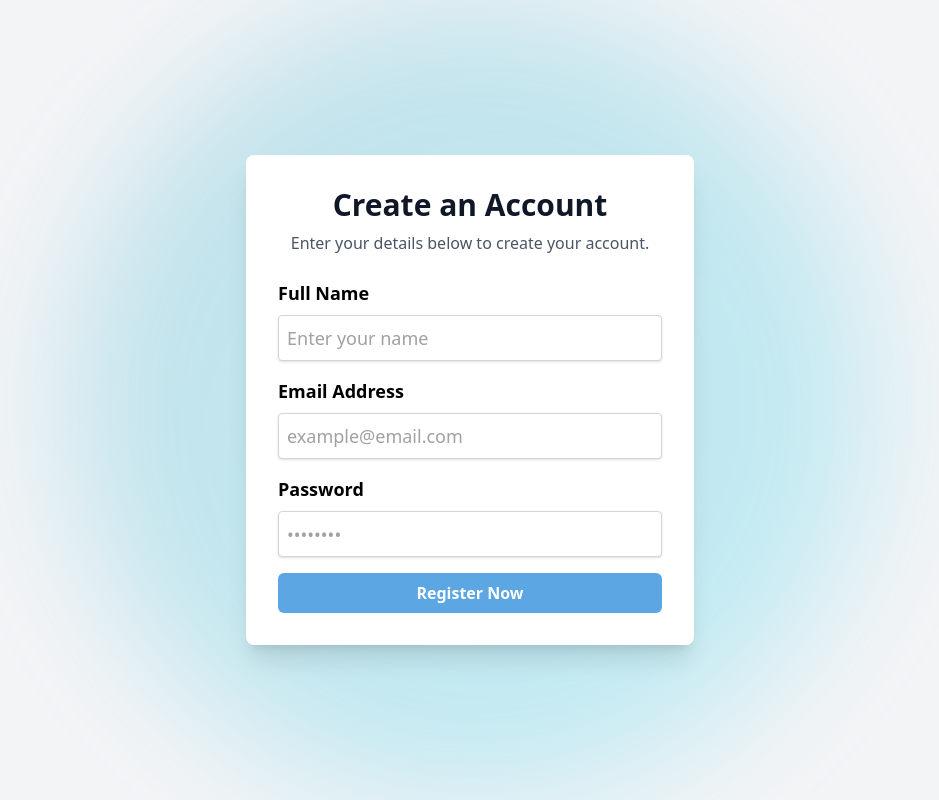
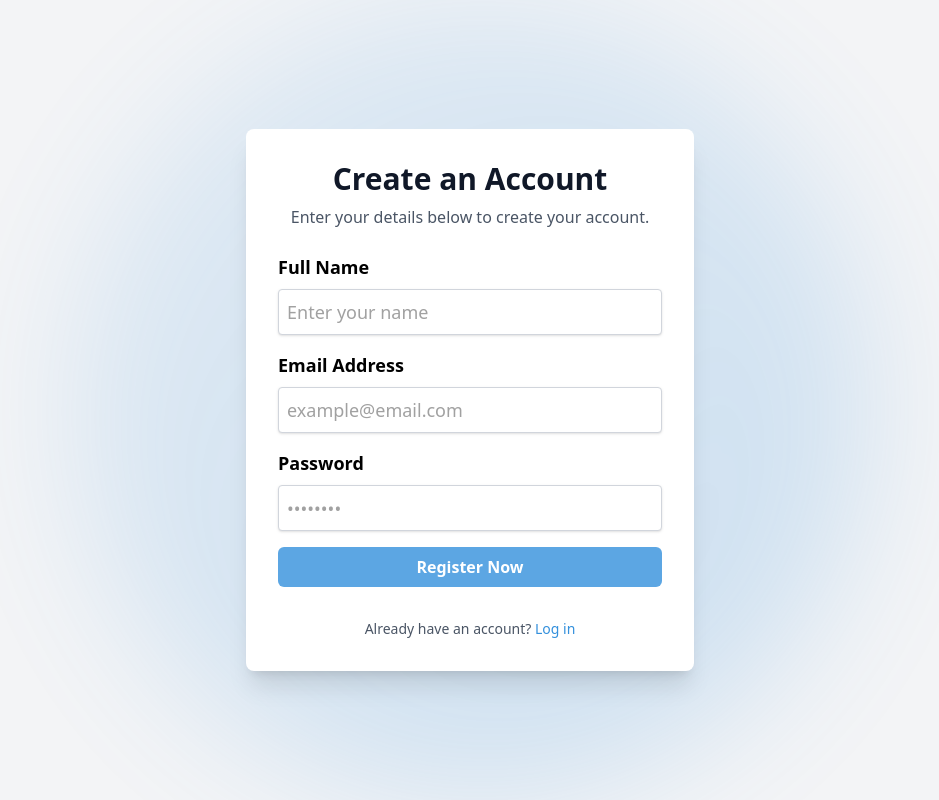
Before and after one commit to ursolom/nextjs-starter-kit-dashboard, a Next.js app: page /auth/register in a window 1280 px wide. Shown: the whole page, without its empty margins (170-1109 px from the left). Built offline with nearby package versions, Linux system fonts and the light colour scheme.

Commit message:
fix and edit formContiner more...

```diff
--- /dev/null
+++ b/src/app/auth/FromContainer.tsx
@@ -0,0 +1,31 @@
+"use client";
+
+type Props = {
+    headerText: {
+        title: string;
+        subTitle: string;
+    };
+    children: React.ReactNode;
+};
+
+export default function FormContainer({ headerText, children }: Props) {
+    return (
+        <div className="relative flex items-center justify-center min-h-screen bg-gray-100 dark:bg-neutral-900 overflow-hidden">
+            {/* Spotlight */}
+            <div className="absolute inset-0 flex items-center justify-center">
+                <div className="w-[800px] h-[800px] bg-gradient-to-br from-primary/50 to-primary opacity-20 blur-3xl rounded-full" />
+            </div>
+
+            {/* Auth Card */}
+            <div className="w-full max-w-md bg-white dark:bg-neutral-800/40 shadow-xl rounded-lg p-8 relative z-10">
+                <h2 className="text-3xl font-bold text-center text-gray-900 dark:text-white mb-2">
+                    {headerText.title}
+                </h2>
+                <p className="text-center text-gray-600 dark:text-gray-400 mb-6">
+                    {headerText.subTitle}
+                </p>
+                {children}
+            </div>
+        </div>
+    );
+}
--- /dev/null
+++ b/src/app/auth/inputs.ts
@@ -0,0 +1,20 @@
+export const RegisterInputs = [
+    {
+        label: "Full Name",
+        name: "name",
+        placeholder: "Enter your name",
+        type: "text",
+    },
+    {
+        label: "Email Address",
+        name: "email",
+        placeholder: "example@email.com",
+        type: "email",
+    },
+    {
+        label: "Password",
+        name: "password",
+        placeholder: "••••••••",
+        type: "password",
+    },
+];
--- a/src/app/auth/register/page.tsx
+++ b/src/app/auth/register/page.tsx
@@ -3,15 +3,11 @@
 import { registerAction } from "@/actions/auth";
 import Button from "@/components/ui/Button";
 import { Input } from "@/components/ui/Input";
-import { ValidationErrors } from "@/types";
+import { TState } from "@/types";
 import { useActionState } from "react";
-
-export type TState = {
-    message?: string;
-    error?: ValidationErrors;
-    status?: number | null;
-    formData?: FormData | null;
-};
+import { RegisterInputs } from "../inputs";
+import Link from "next/link";
+import FormContainer from "../FromContainer";
 
 const initialState: TState = {
     message: "",
@@ -20,57 +16,43 @@ const initialState: TState = {
     formData: null,
 };
 
+const headerText = {
+    title: "Create an Account",
+    subTitle: "Enter your details below to create your account."
+};
+
 export default function RegisterPage() {
     const [state, action, loading] = useActionState(registerAction, initialState);
     const { error, formData } = state;
 
     return (
-        <div className="relative flex items-center justify-center min-h-screen bg-gray-100 dark:bg-neutral-900 overflow-hidden">
-            {/* Spotlight */}
-            <div className="absolute inset-0 flex items-center justify-center">
-                <div className="w-[800px] h-[800px] bg-gradient-to-br from-cyan-600 to-cyan-400 opacity-20 blur-3xl rounded-full"></div>
-            </div>
+        <FormContainer headerText={headerText}>
+            <form action={action} className="flex flex-col gap-4">
+                {RegisterInputs.map(({ label, name, placeholder, type }) => (
+                    <Input
+                        key={name}
+                        label={label}
+                        name={name}
+                        placeholder={placeholder}
+                        type={type}
+                        error={error}
+                        defaultValue={formData?.get(name) as string}
+                    />
+                ))}
 
-            {/* Register Card */}
-            <div className="w-full max-w-md bg-white dark:bg-neutral-800/40 shadow-xl rounded-lg p-8 relative z-10">
-                <h2 className="text-3xl font-bold text-center text-gray-900 dark:text-white mb-2">
-                    Create an Account
-                </h2>
-                <p className="text-center text-gray-600 dark:text-gray-400 mb-6">
-                    Enter your details below to create your account.
+                <Button loading={loading}>Register Now</Button>
+
+                {/* Log in Link */}
+                <p className="text-center text-sm text-gray-600 dark:text-gray-400 mt-4">
+                    Already have an account?{" "}
+                    <Link
+                        href="/login"
+                        className="text-primary font-medium hover:underline"
+                    >
+                        Log in
+                    </Link>
                 </p>
-
-                <form action={action} className="flex flex-col gap-4">
-                    <Input
-                        label="Full Name"
-                        name="name"
-                        placeholder="Enter your name"
-                        error={error}
-                        defaultValue={formData?.get("name") as string}
-                    />
-
-                    <Input
-                        label="Email Address"
-                        name="email"
-                        placeholder="example@email.com"
-                        type="email"
-                        error={error}
-                        defaultValue={formData?.get("email") as string}
-                    />
-
-                    <Input
-                        label="Password"
-                        name="password"
-                        placeholder="••••••••"
-                        type="password"
-                        error={error}
-                        defaultValue={formData?.get("password") as string}
-                    />
-                    <Button loading={loading}>
-                        Register Now
-                    </Button>
-                </form>
-            </div>
-        </div>
+            </form>
+        </FormContainer>
     );
 }
--- a/src/app/globals.css
+++ b/src/app/globals.css
@@ -3,3 +3,31 @@
 @theme {
     --color-primary: #3490dc;
 }
+
+.auth-page {
+    @apply relative flex items-center justify-center min-h-screen bg-gray-100 dark:bg-neutral-900 overflow-hidden;
+}
+
+.auth-spotlight {
+    @apply absolute inset-0 flex items-center justify-center;
+}
+
+.auth-spotlight div {
+    @apply w-[800px] h-[800px] bg-gradient-to-br from-primary/50 to-primary opacity-20 blur-3xl rounded-full;
+}
+
+.auth-card {
+    @apply w-full max-w-md bg-white dark:bg-neutral-800/40 shadow-xl rounded-lg p-8 relative z-10;
+}
+
+.auth-title {
+    @apply text-3xl font-bold text-center text-gray-900 dark:text-white mb-2;
+}
+
+.auth-subtitle {
+    @apply text-center text-gray-600 dark:text-gray-400 mb-6;
+}
+
+.auth-form {
+    @apply flex flex-col gap-4;
+}
```
Also changed, not shown: src/types/index.ts (+7 -0 lines).
